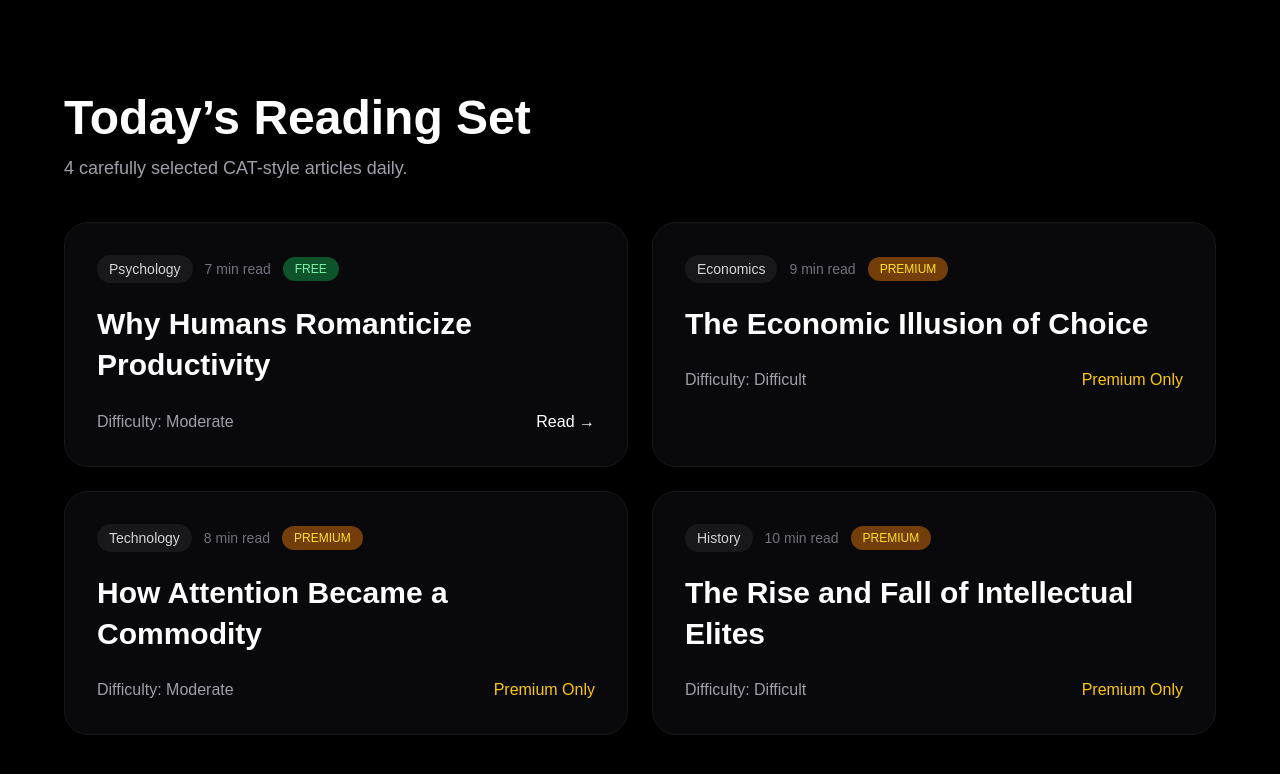
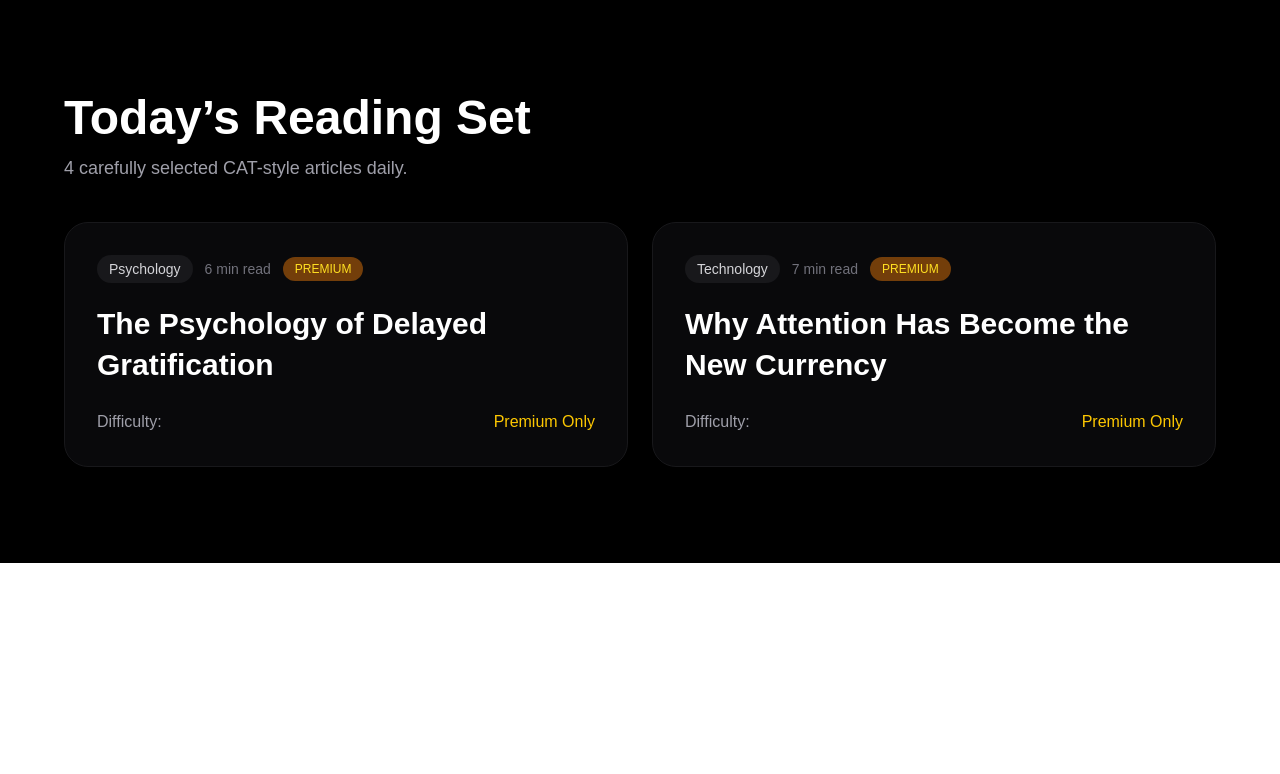
Before and after one commit to Parida-Prince/articles-daily-plus-web, a Next.js app: page / in a window 1280 px wide. Shown: the part 524-1298 px from the top of the page. After the commit the page ends 1087 px from the top, so only its background shows below. Built offline with nearby package versions, Linux system fonts and the light colour scheme.

Commit message:
restore proper CAT article format

```diff
--- a/data/daily.ts
+++ b/data/daily.ts
@@ -1,37 +1,97 @@
 export const dailyArticles = [
   {
-    id: 101,
-    title: "Why Humans Romanticize Productivity",
+    id: 1,
+    title: "The Psychology of Delayed Gratification",
     category: "Psychology",
-    readTime: "7 min read",
-    difficulty: "Moderate",
-    isFree: true,
+    readTime: "6 min read",
+    premium: false,
+
+    content: `
+Delayed gratification has long been considered one of the strongest predictors of future success.
+
+The ability to resist immediate pleasure in favor of long-term rewards requires not only discipline but also psychological maturity.
+
+Researchers argue that modern digital environments have weakened patience thresholds through constant stimulation and instant entertainment.
+
+Yet societies continue to reward those capable of sustained focus and long-term effort.
+
+The paradox is that while most individuals intellectually understand the value of patience, far fewer possess the emotional resilience required to practice it consistently.
+
+Historically, civilizations that invested in delayed rewards — whether through education, infrastructure, or scientific research — tended to outperform societies focused solely on immediate consumption.
+
+This principle also applies at an individual level. Students preparing for competitive examinations often sacrifice leisure and comfort in exchange for future opportunities.
+
+However, delayed gratification is not merely about denial. It is fundamentally about the ability to assign greater value to future outcomes than present impulses.
+
+Psychologists further note that emotional stability plays a crucial role in this process. Individuals under chronic stress are significantly more likely to prioritize short-term relief over long-term gain.
+
+Technology companies, meanwhile, increasingly monetize impulsive behavior. Notifications, short-form content, and endless scrolling mechanisms are designed to reduce reflective thinking and maximize instant engagement.
+
+As a result, cultivating patience has become not merely a personal virtue but a competitive advantage in modern society.
+
+The broader implication is that future success may increasingly depend on one's ability to protect attention from environments optimized for distraction.
+`,
+
+    tone: "Analytical and reflective",
+
+    centralIdea:
+      "The passage explores how delayed gratification influences long-term success and why modern digital environments make patience increasingly difficult.",
+
+    paragraphSummary: [
+      "Delayed gratification is linked with future success.",
+      "Modern digital systems weaken patience and self-control.",
+      "Long-term thinking historically benefits both societies and individuals.",
+      "Technology increasingly rewards impulsive behavior.",
+      "Patience has become a competitive advantage in modern life.",
+    ],
+
+    conclusion:
+      "The author concludes that the ability to resist immediate distractions and focus on long-term rewards is becoming increasingly valuable in today's attention-driven world.",
   },
 
   {
-    id: 102,
-    title: "The Economic Illusion of Choice",
-    category: "Economics",
-    readTime: "9 min read",
-    difficulty: "Difficult",
-    isFree: false,
-  },
+    id: 2,
+    title: "Why Attention Has Become the New Currency",
+    category: "Technology",
+    readTime: "7 min read",
+    premium: true,
 
-  {
-    id: 103,
-    title: "How Attention Became a Commodity",
-    category: "Technology",
-    readTime: "8 min read",
-    difficulty: "Moderate",
-    isFree: false,
-  },
+    content: `
+In industrial economies, physical labor determined productivity. In digital economies, however, attention has emerged as the most valuable resource.
 
-  {
-    id: 104,
-    title: "The Rise and Fall of Intellectual Elites",
-    category: "History",
-    readTime: "10 min read",
-    difficulty: "Difficult",
-    isFree: false,
+Companies no longer compete merely for money; they compete for minutes, clicks, and psychological engagement.
+
+The rise of social media platforms fundamentally transformed how corporations understand consumer behavior.
+
+Algorithms today are engineered to maximize retention rather than satisfaction. This distinction is crucial because prolonged engagement often increases advertising revenue even if user well-being declines.
+
+Economists increasingly compare modern attention markets to extractive industries. Just as factories once extracted physical labor, digital platforms now extract cognitive attention.
+
+This shift has produced profound social consequences. Reduced concentration spans, rising anxiety levels, and compulsive information consumption are becoming increasingly common.
+
+Educational institutions face particular challenges because students accustomed to rapid digital stimulation often struggle with sustained reading and analytical reasoning.
+
+Ironically, the individuals capable of deep focus are becoming disproportionately valuable in knowledge economies.
+
+The future workplace may therefore reward not multitasking, but rather the rare capacity for uninterrupted concentration.
+
+In this sense, attention is no longer simply a psychological faculty. It has become an economic asset.
+`,
+
+    tone: "Critical and analytical",
+
+    centralIdea:
+      "The passage argues that attention has become the most valuable economic resource in digital societies.",
+
+    paragraphSummary: [
+      "Digital economies prioritize attention over physical labor.",
+      "Social media platforms monetize engagement.",
+      "Algorithms encourage prolonged consumption.",
+      "Attention extraction has social consequences.",
+      "Deep focus is becoming economically valuable.",
+    ],
+
+    conclusion:
+      "The author concludes that attention is now an economic commodity and that individuals capable of sustained focus may hold a major advantage in future societies.",
   },
 ];
```
